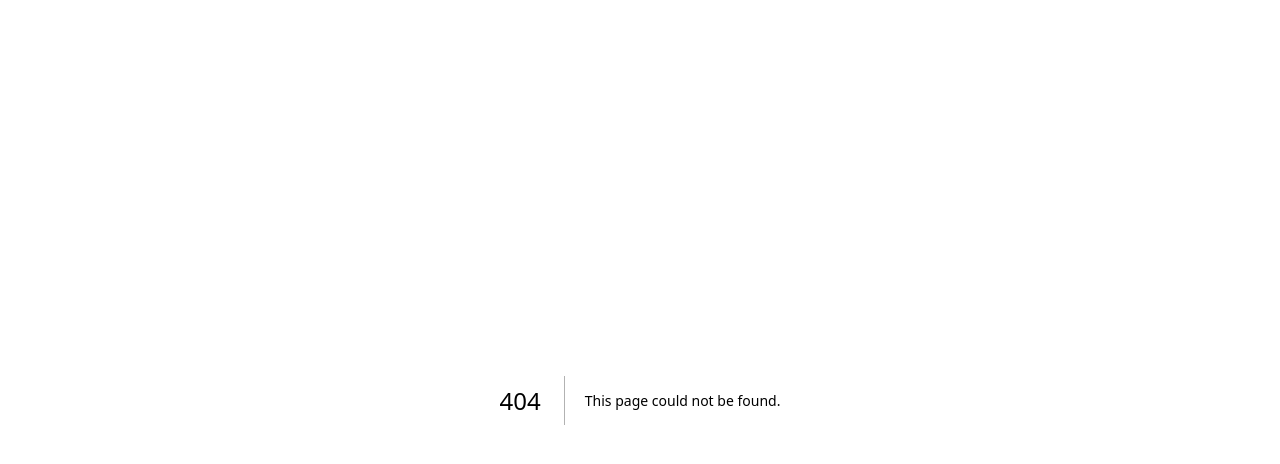
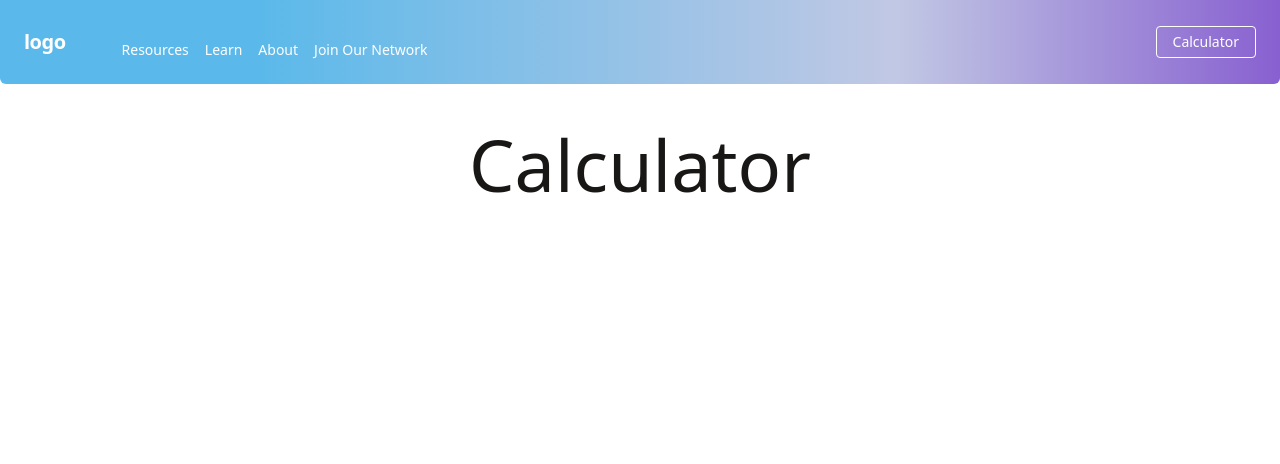
Before and after one commit to mhyneman8/heart-connected, a Next.js app: page /calculator in a window 1280 px wide. Before the commit this address had no page. Shown: the top 464 px of the page. Built offline with nearby package versions, Linux system fonts and the light colour scheme.

Commit message:
calculator init

```diff
--- /dev/null
+++ b/pages/calculator.tsx
@@ -0,0 +1,12 @@
+import Heading from "@/components/Heading";
+import Navigation from "../components/Navigation";
+
+export default function Calculator() {
+    return (
+        <div>
+            <Navigation />
+
+            <Heading heading="Calculator" />
+        </div>
+    )
+}
```
